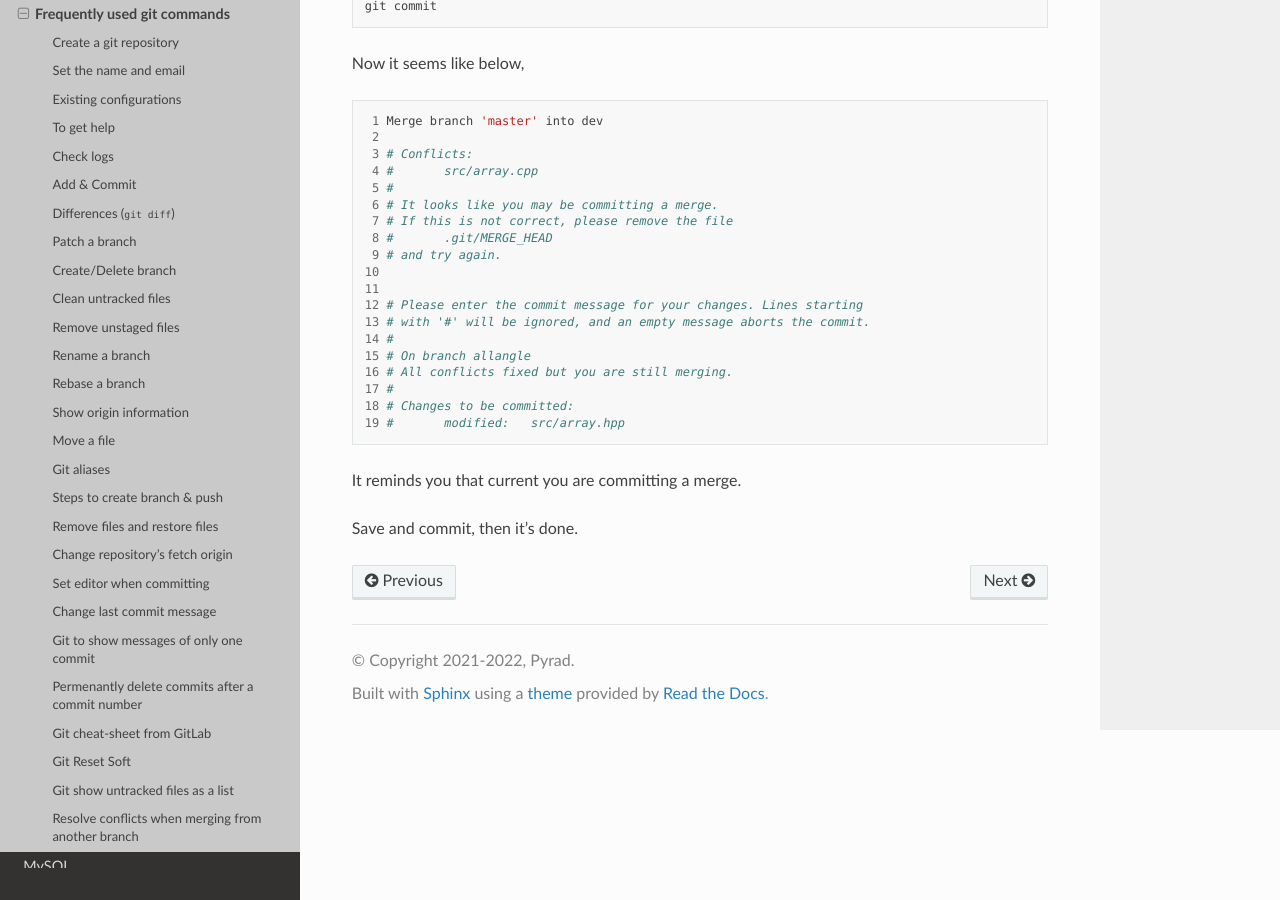
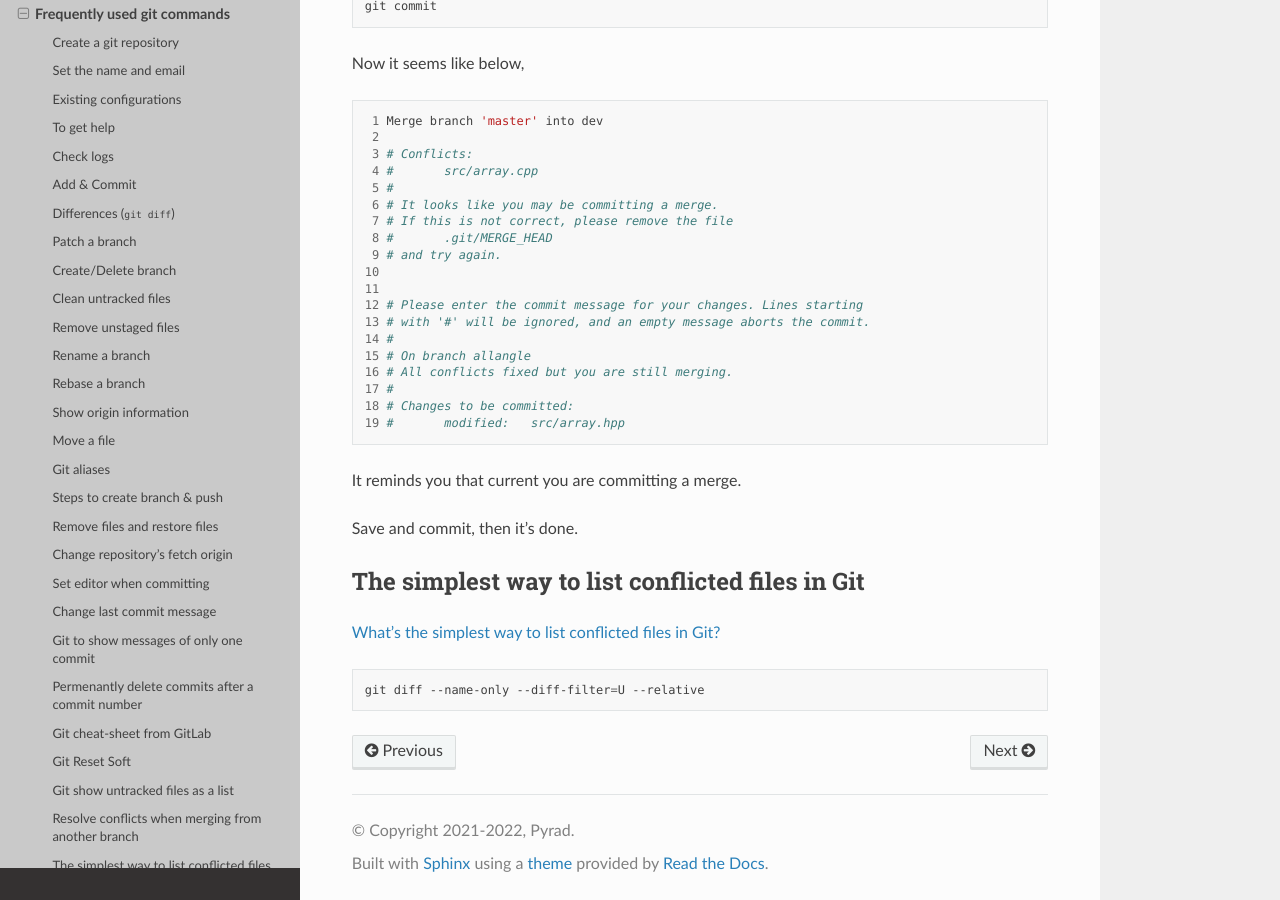
Before and after one commit to Pyrad/pyradnotes, a Sphinx documentation site: the page built from source/Git/gitcmd.md, in a window 1280 px wide and 900 px high, scrolled down 10693 px. Built offline with Sphinx 7.4.7 and the Read the Docs theme 2.0.0, drawn with Linux system fonts in a browser that asks for light colours.

Commit message:
Git Show conflict files only when merging branches

````diff
--- a/source/Git/gitcmd.md
+++ b/source/Git/gitcmd.md
@@ -541,3 +541,11 @@ Now it seems like below,
 It reminds you that current you are committing a merge.
 
 Save and commit, then it's done.
+
+## The simplest way to list conflicted files in Git
+
+[What's the simplest way to list conflicted files in Git?](https://stackoverflow.com/questions/3065650/whats-the-simplest-way-to-list-conflicted-files-in-git)
+
+```shell
+git diff --name-only --diff-filter=U --relative
+```
````
